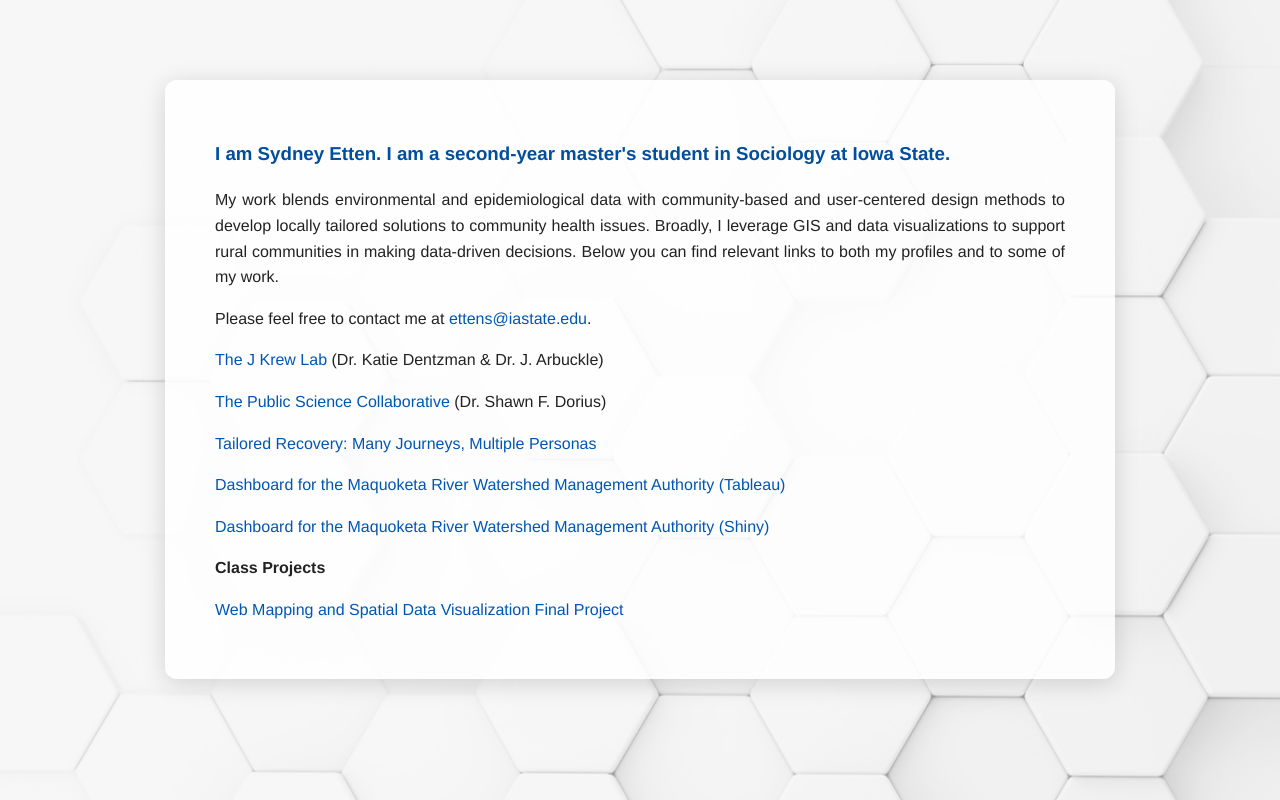
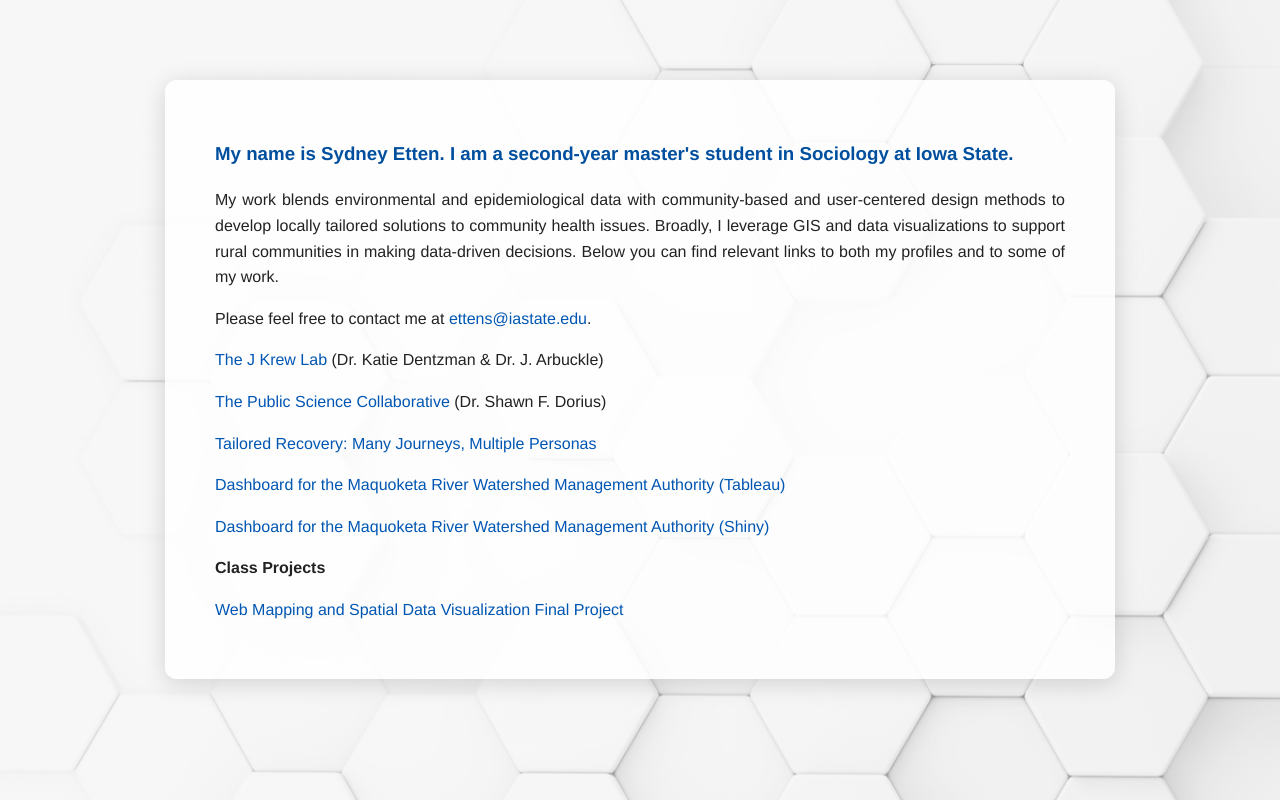
Before and after one commit to EttenSyd/CRP558, a plain HTML site: page docs/index.html in a window 1280 px wide. Drawn offline with Linux system fonts and the light colour scheme.

Commit message:
Update index.html

```diff
--- a/docs/index.html
+++ b/docs/index.html
@@ -49,7 +49,7 @@
 
 <body>
   <div class="content">
-    <h3>I am Sydney Etten. I am a second-year master's student in Sociology at Iowa State.</h3>
+    <h3>My name is Sydney Etten. I am a second-year master's student in Sociology at Iowa State.</h3>
 
     <p>My work blends environmental and epidemiological data with community-based and user-centered design methods to develop locally tailored solutions to community health issues. Broadly, I leverage GIS and data visualizations to support rural communities in making data-driven decisions. Below you can find relevant links to both my profiles and to some of my work.</p>
 
```
